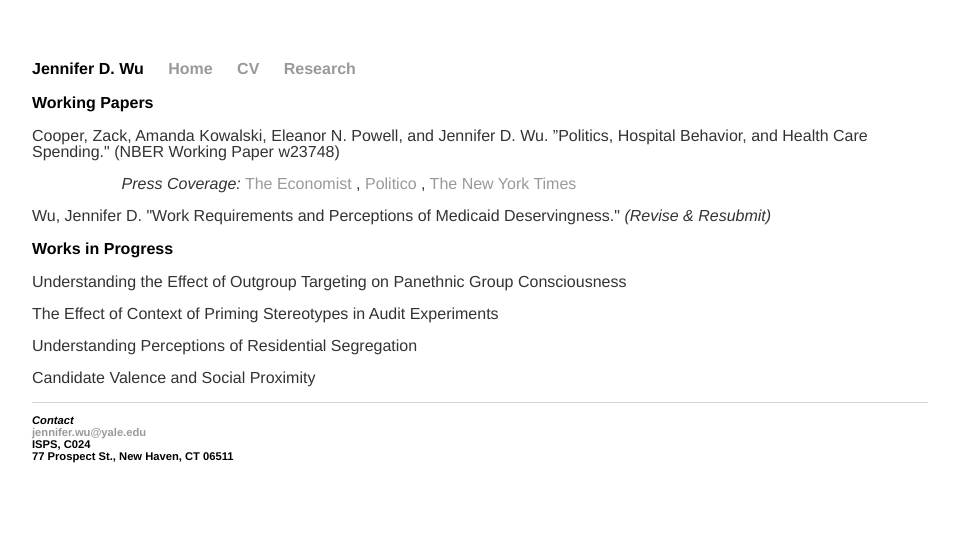
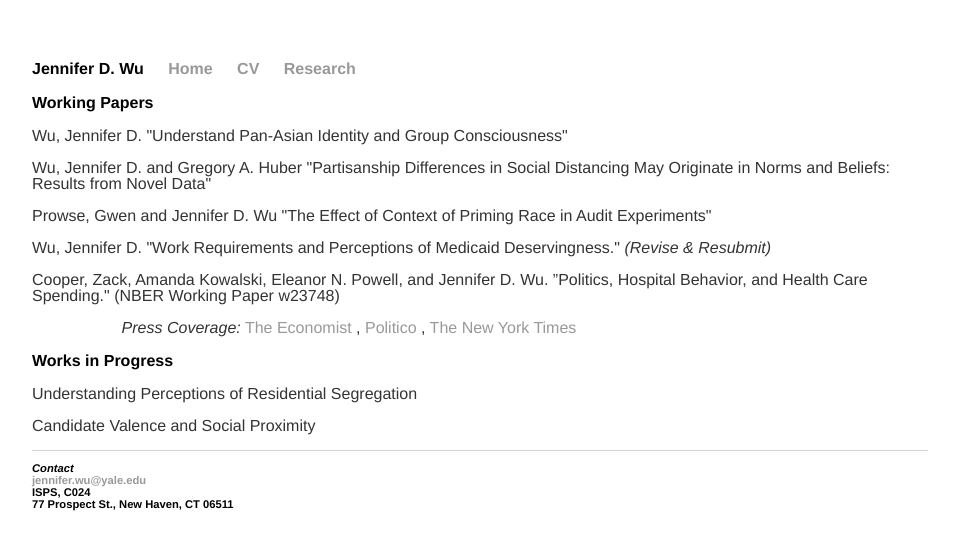
Before and after one commit to wujend/wujend.github.io, a Jekyll site: the page built from research/index.html, in a window 1280 px wide. Shown: the top 550 px of the page, without its empty margins (160-1119 px from the left). Built offline with Jekyll 4.4.1, drawn with Linux system fonts in a browser that asks for light colours.

Commit message:
Update index.html

```diff
--- a/research/index.html
+++ b/research/index.html
@@ -4,6 +4,10 @@ title: Jennifer D. Wu | Research
 ---
 <div class="blurb">
 <h1>Working Papers</h1>
+<p>Wu, Jennifer D. "Understand Pan-Asian Identity and Group Consciousness" </p>
+<p>Wu, Jennifer D. and Gregory A. Huber "Partisanship Differences in Social Distancing May Originate in Norms and Beliefs: Results from Novel Data"
+<p>Prowse, Gwen and Jennifer D. Wu "The Effect of Context of Priming Race in Audit Experiments"</p>
+<p>Wu, Jennifer D. "Work Requirements and Perceptions of Medicaid Deservingness." <i>(Revise & Resubmit)</i></p>
 <p>Cooper, Zack, Amanda Kowalski, Eleanor N. Powell, and Jennifer D. Wu. ”Politics, Hospital Behavior, and Health Care Spending."
   (NBER Working Paper w23748)<br>
   <p style="margin-left:10%; margin-right:10%;"><i>Press Coverage:</i> <a href = "https://www.economist.com/united-states/2017/09/02/blame-congress-for-high-health-care-costs">The Economist</a>
@@ -11,12 +15,9 @@ title: Jennifer D. Wu | Research
   , <a href="https://www.nytimes.com/2017/10/25/upshot/the-unhealthy-politics-of-pork-how-it-increases-your-medical-costs.html">
   The New York Times</a></p></p>
 
-  <p>Wu, Jennifer D. "Work Requirements and Perceptions of Medicaid Deservingness." <i>(Revise & Resubmit)</i></p>
 </div>
 <div class="blurb">
 <h1>Works in Progress</h1>
-  <p>Understanding the Effect of Outgroup Targeting on Panethnic Group Consciousness</p>
-  <p>The Effect of Context of Priming Stereotypes in Audit Experiments</p>
   <p>Understanding Perceptions of Residential Segregation</p>
   <p>Candidate Valence and Social Proximity</p>
 </div><!-- /.blurb -->
```
